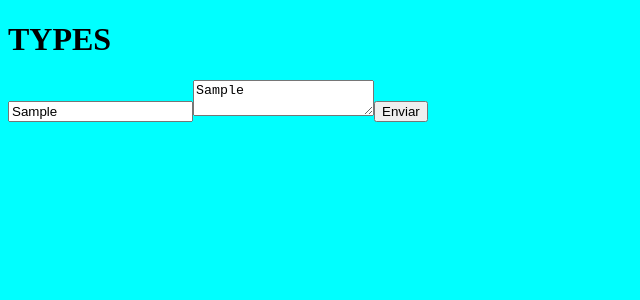
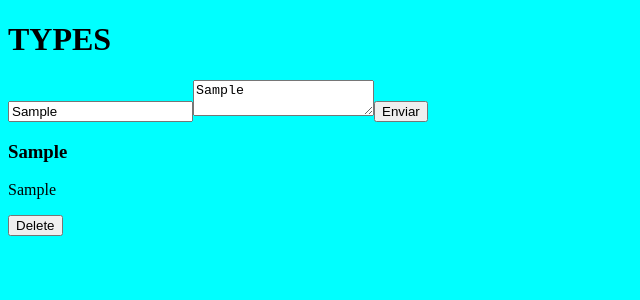
Before and after one commit to saulwolfdev/todo-react-typescript, a React app: page / in a window 1280 px wide. Both pictures are taken after typing "Sample", "Sample" into the empty fields and a click on the button "Enviar". Shown: the top 300 px of the page, without its empty margins (0-640 px from the left). Built offline with nearby package versions, Linux system fonts and the light colour scheme.

Commit message:
capturando los eventos de los inputs y mostrandolos

```diff
--- a/src/components/App.tsx
+++ b/src/components/App.tsx
@@ -1,6 +1,7 @@
 import * as React from "react";
 import TaskForm from "./TaskForm";
 import {Itask} from "./Task";
+import TaskList from "./TaskList";
 export class App extends React.Component<IProps, IState>{
     constructor(props:IProps){
         super(props);
@@ -13,6 +14,13 @@ addANewTask(task:Itask){
             tasks:[...this.state.tasks, task]
         },()=>console.log(this.state))
     }
+
+    public deleteATask(id: number): void {
+        const tasks: Itask[] = this.state.tasks.filter(
+            (task: Itask) => task.id !== id
+        );
+        this.setState({ tasks });
+    }
     render(){
         return(
             <div className="container">
@@ -20,6 +28,10 @@ addANewTask(task:Itask){
                         {this.props.title}
             </h1>
               <TaskForm addANewTask={this.addANewTask.bind(this)}/>
+			  <TaskList
+                                    tasks={this.state.tasks}
+                                    deleteATask={this.deleteATask.bind(this)}
+                                />
             </div>
         )
     }
--- a/src/components/TaskForm.tsx
+++ b/src/components/TaskForm.tsx
@@ -1,5 +1,13 @@
 import * as React from "react";
 import {Itask} from "./Task";
+
+interface ITaskFormProps{
+    addANewTask:(task:Itask)=> void;
+}
+interface ITaskFormState{
+    title:string;
+    description:string;
+}
 class TaskForm extends React.Component<ITaskFormProps,any>{
      constructor(props:ITaskFormProps){
          super(props)
@@ -57,11 +65,5 @@ handleInputChange(e:React.ChangeEvent<HTMLInputElement | HTMLTextAreaElement>){
         )
     }
 }
-interface ITaskFormProps{
-    addANewTask:(task:Itask)=> void;
-}
-interface ITaskFormState{
-    title:string;
-    description:string;
-}
+
 export default TaskForm
--- /dev/null
+++ b/src/components/TaskList.tsx
@@ -0,0 +1,31 @@
+import * as React from 'react';
+
+import {Itask} from "./Task";
+
+class TaskList extends React.Component<ITaskListProps, any> {
+    render(): JSX.Element[] {
+        return this.props.tasks.map((task: Itask, i: number) => {
+            return (
+                <div className="col-md-4 mt-2" key={task.id}>
+                    <div className="card card-body text-center">
+                        <h3>{task.title}</h3>
+                        <p>{task.description}</p>
+                        <button
+                            className="btn btn-danger btn-block"
+                            onClick={() => this.props.deleteATask(task.id)}
+                            >
+                            Delete
+                        </button>
+                    </div>
+                </div>
+            )
+        });
+    }
+}
+
+interface ITaskListProps {
+    tasks: Itask[];
+    deleteATask: (id: number) => any;
+}
+
+export default TaskList;
```
